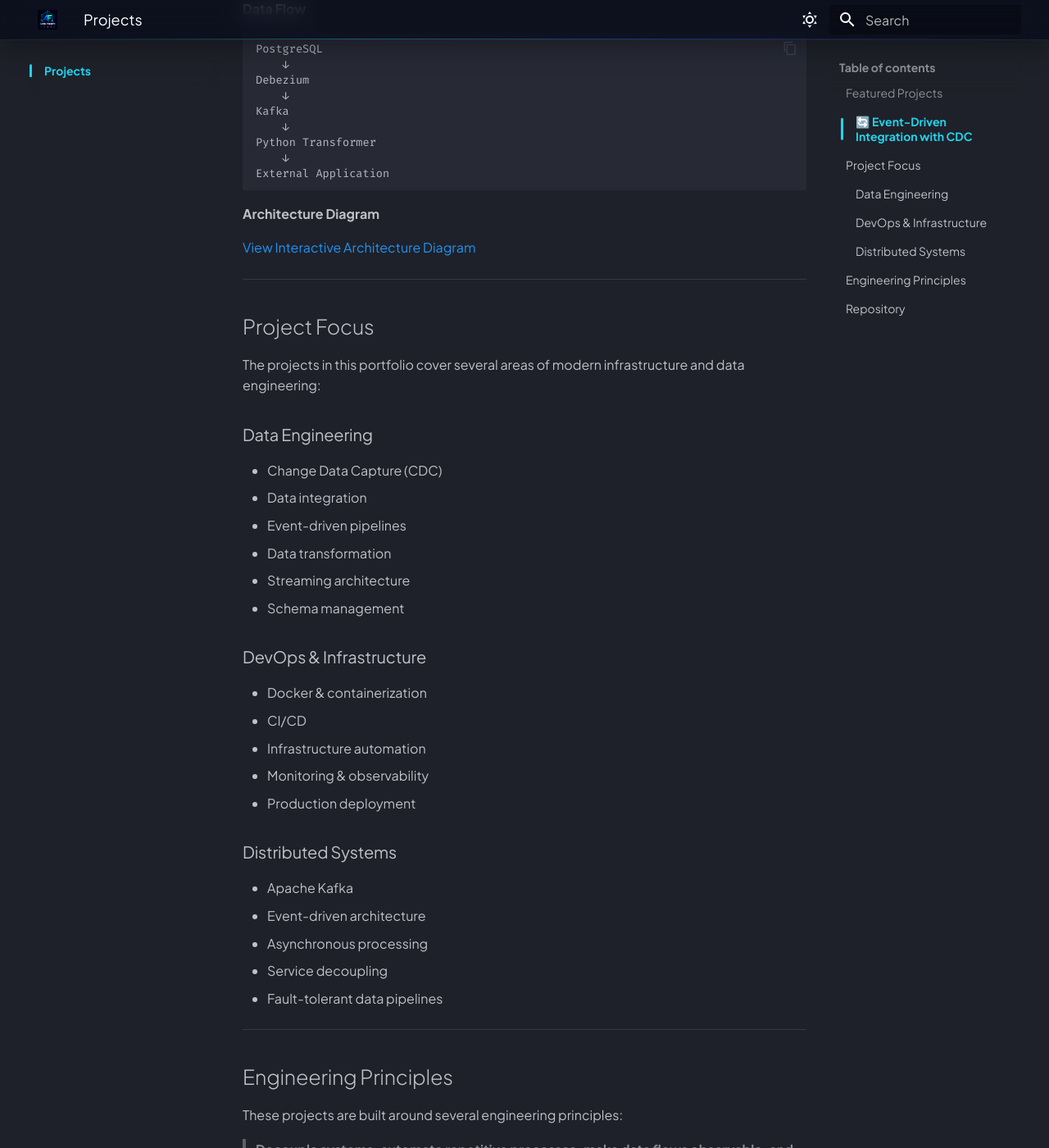
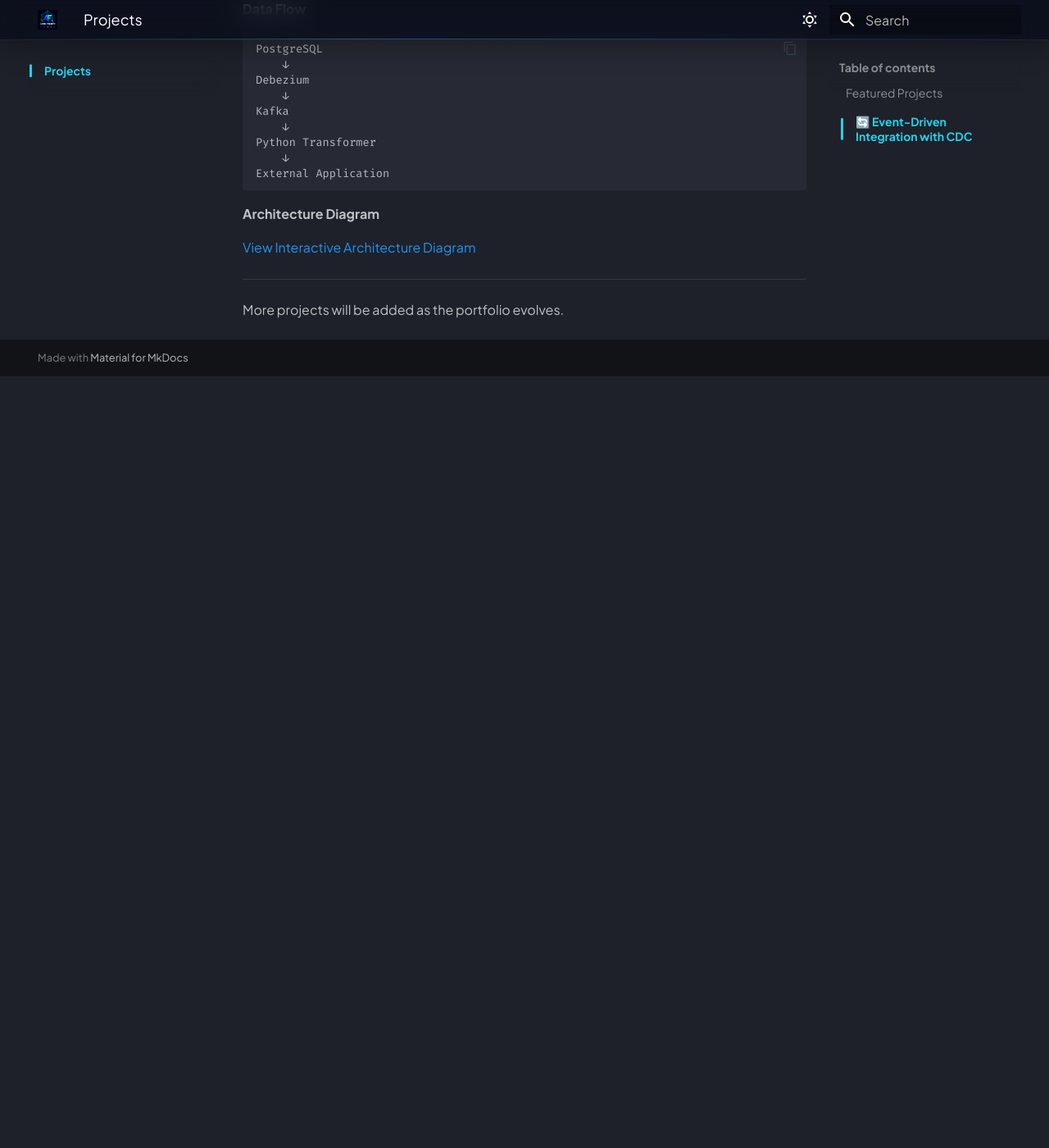
Before and after one commit to adefebri/ade-febri-portfolio, an MkDocs documentation site: the page built from docs/projects/index.md, in a window 1280 px wide and 1400 px high, scrolled down 2242 px. Shown: the whole window at 82% size. Built offline with MkDocs 1.6.1 and Material for MkDocs 9.7.7, drawn with Linux system fonts in a browser that asks for light colours; after the commit the page ends 2701 px from its top, so only the background shows below that; some of the changed text lies outside the part shown.

Commit message:
edit project.md fix 1

```diff
--- a/docs/projects/index.md
+++ b/docs/projects/index.md
@@ -102,58 +102,4 @@
 
 ---
 
-## Project Focus
-
-The projects in this portfolio cover several areas of modern infrastructure and data engineering:
-
-### Data Engineering
-
-* Change Data Capture (CDC)
-* Data integration
-* Event-driven pipelines
-* Data transformation
-* Streaming architecture
-* Schema management
-
-### DevOps & Infrastructure
-
-* Docker & containerization
-* CI/CD
-* Infrastructure automation
-* Monitoring & observability
-* Production deployment
-
-### Distributed Systems
-
-* Apache Kafka
-* Event-driven architecture
-* Asynchronous processing
-* Service decoupling
-* Fault-tolerant data pipelines
-
----
-
-## Engineering Principles
-
-These projects are built around several engineering principles:
-
-> **Decouple systems, automate repetitive processes, make data flows observable, and design pipelines that can recover from failures.**
-
-The goal is not only to move data from one system to another, but to build **reliable, maintainable, and scalable integration infrastructure**.
-
----
-
-## Repository
-
-Each project is maintained in its own repository with dedicated documentation covering:
-
-* Architecture
-* Data flow
-* Configuration
-* Deployment
-* Monitoring
-* Troubleshooting
-* Technical decisions
-* Future improvements
-
 More projects will be added as the portfolio evolves.
```
